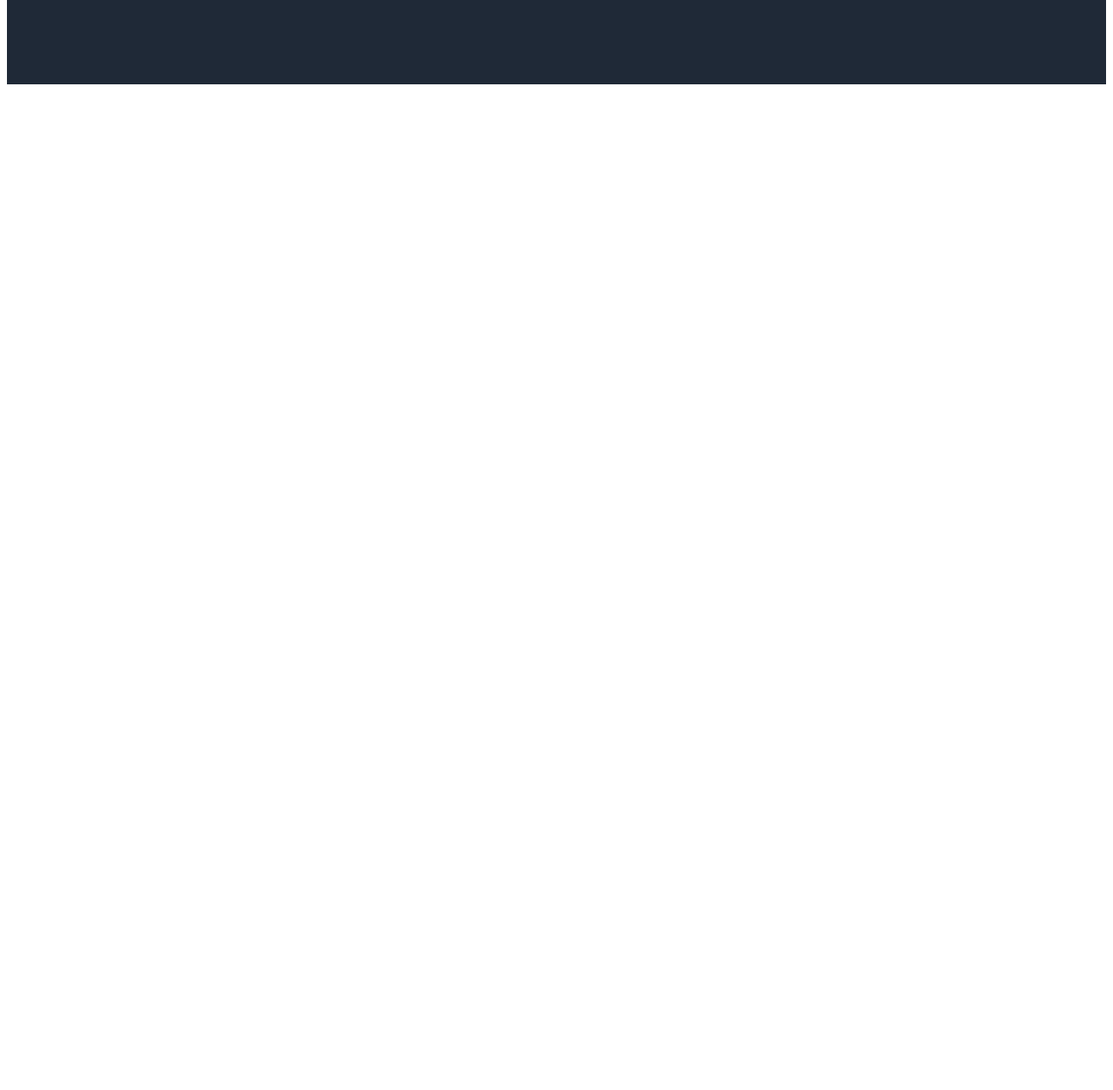
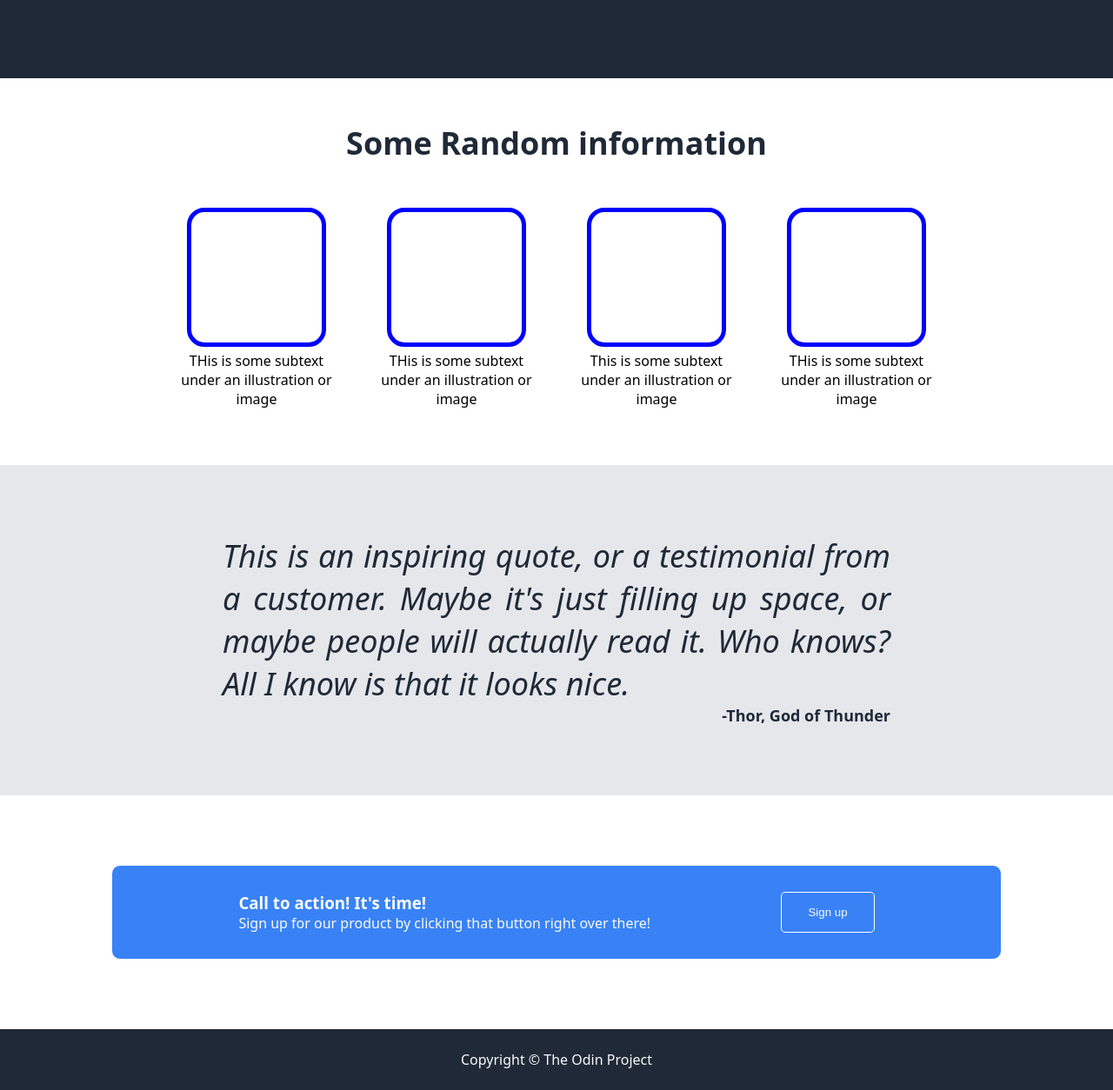
Before and after one commit to pollyblo/css-landing-page, a plain HTML site: page index.html in a window 1280 px wide. Shown: the part 239-1493 px from the top of the page at 87% size. Before the commit the page ends 800 px from the top, so only its background shows below. Drawn offline with Linux system fonts and the light colour scheme.

Commit message:
Finished Project

```diff
--- a/index.html
+++ b/index.html
@@ -30,8 +30,44 @@
             </div>
 
         </div>
-
-
     </header>
+    <main>
+        <!-- Boxes -->
+        <h2>Some Random information</h2>
+        <div class="boxes">
+            <div class="item">
+                <div class="box"></div>
+                <p>THis is some subtext under an illustration or image</p>
+            </div>
+            <div class="item">
+                <div class="box"></div>
+                <p>THis is some subtext under an illustration or image</p>
+            </div>
+            <div class="item">
+                <div class="box"></div>
+                <p>This is some subtext under an illustration or image</p>
+            </div>
+            <div class="item">
+                <div class="box"></div>
+                <p>THis is some subtext under an illustration or image</p>
+            </div>
+        </div>
+        <!-- Quote -->
+        <div class="container-quote">
+            <div class="quote">This is an inspiring quote, or a testimonial from a customer. Maybe it's just filling up space, or maybe people will actually read it. Who knows? All I know is that it looks nice.</div>
+            <div class="author">-Thor, God of Thunder</div>
+        </div>
+        <!-- Sign Up -->
+        <div class="signup">
+            <div class="text-signup">
+                <h3>Call to action! It's time!</h3>
+                <div class="text">Sign up for our product by clicking that button right over there!</div>
+            </div>
+            <button class="button2">Sign up</button>
+        </div>
+    </main>
+    <footer>
+        Copyright © The Odin Project
+    </footer>
 </body>
 </html>
--- a/styles.css
+++ b/styles.css
@@ -1,16 +1,33 @@
+/* MAIN */
+
+
 html {
     font-family: system-ui, -apple-system, BlinkMacSystemFont, 'Segoe UI', Roboto, Oxygen, Ubuntu, Cantarell, 'Open Sans', 'Helvetica Neue', sans-serif ;
+    scroll-behavior: smooth;
+    overflow-x: hidden;
 
+}
+
+body {
+    display: flex;
+    flex-direction: column;
+
+    width: 100vw;
+    min-height: 100vh;
+
+    margin: 0;
 }
 
 header {
     background-color:  #1f2937;
     color: white;
 
+    height: 25%;
+
 }
 
 ul {
-    margin-right: 8%;
+    margin-right: 6%;
     list-style-type: none;
     display: flex;
 }
@@ -19,14 +36,19 @@ li {
     margin-left: 30px;
 }
 
+p {
+    text-align: justify;
+}
+
 a,
 a:visited
 a:hover {
     color: white;
     text-decoration: none;
+}
 
 
-}
+/* HEADER SETUP */
 
 .menu-container {
 
@@ -41,7 +63,7 @@ a:hover {
     font-weight: bold;
     font-size: larger;
 
-    margin-left: 7%;
+    margin-left: 6%;
     margin-top: 14px;
 
 }
@@ -49,9 +71,9 @@ a:hover {
 
 .container-presentation {
     display: flex;
-    flex: auto;
     justify-content: center;
 
+    gap: 20px;
     margin-top: 20px;
     padding: 2%;
     padding-bottom: 100px;
@@ -79,7 +101,133 @@ a:hover {
     background-color: #3882F6;
     color: white;
     padding: 2px 20px;
+    cursor: pointer;
 
     /* space */
     margin-top: 5px;
 }
+
+/* MAIN SETUP */
+
+main {
+}
+
+main > h2 {
+    color: #1F2937;
+    text-align: center;
+    font-size: 36px;
+    font-weight: bold;
+    margin: 50px 0;
+
+}
+
+.boxes {
+    /* flex all the boxes, make them gapped and justify them to the center */
+    display: flex;
+    justify-content: center;
+    flex-wrap: wrap;
+    gap: 50px;
+    margin: 0;
+    margin-bottom: 60px;
+}
+
+.box {
+    /* create the box */
+    border: 5px solid blue;
+    border-radius: 20px;
+    width: 150px;
+    height: 150px;
+
+    margin: auto;
+}
+
+.item {
+    max-width: 180px;
+    /* flexbox each items, make the box align with the text */
+    display: flex;
+    flex-direction: column;
+    justify-content: space-around;
+}
+
+
+.item > p {
+    text-align: center;
+    margin: 5px 0px;
+}
+
+/* QUOTE SETUP */
+
+.container-quote {
+    background-color: #E5E7EB;
+
+    display: flex;
+    flex-direction: column;
+    padding: 80px 20%;
+}
+
+.quote {
+    color: #1F2937;
+    text-align: justify;
+    font-weight: lighter;
+    font-style: italic;
+    font-size: 36px;
+
+    align-self: center;
+}
+
+.author {
+    color: #1F2937;
+    font-size: 18px;
+    font-weight: bold;
+    align-self: flex-end;
+}
+
+/* SIGN UP SETUP */
+
+.signup {
+    background-color: #3882F6;
+    border: 1px white solid;
+    border-radius: 10px;
+    display: flex;
+    justify-content: center;
+    gap: 15%;
+    padding: 30px 10px;
+    margin: 80px 10%;
+}
+
+h3 {
+    color: #F9faf8;
+    margin: 0;
+}
+
+.text {
+    font-weight: lighter;
+    color: #F9faf8;
+}
+
+.button2 {
+    color: #F9faf8;
+    background-color: #3882F6;
+    border: 1px white solid;
+    border-radius: 5px;
+    padding: 1px 30px;
+
+    cursor: pointer;
+}
+
+/* FOOTER SETUP */
+
+footer {
+    /* Stick footer to the bottom */
+    min-height: 70px;
+    margin-top: auto;
+
+    background-color: #1F2937;
+    color: #F9faf8;
+
+    /* Centered text */
+    display: flex;
+    justify-content: center;
+    align-items: center;
+
+}
```
